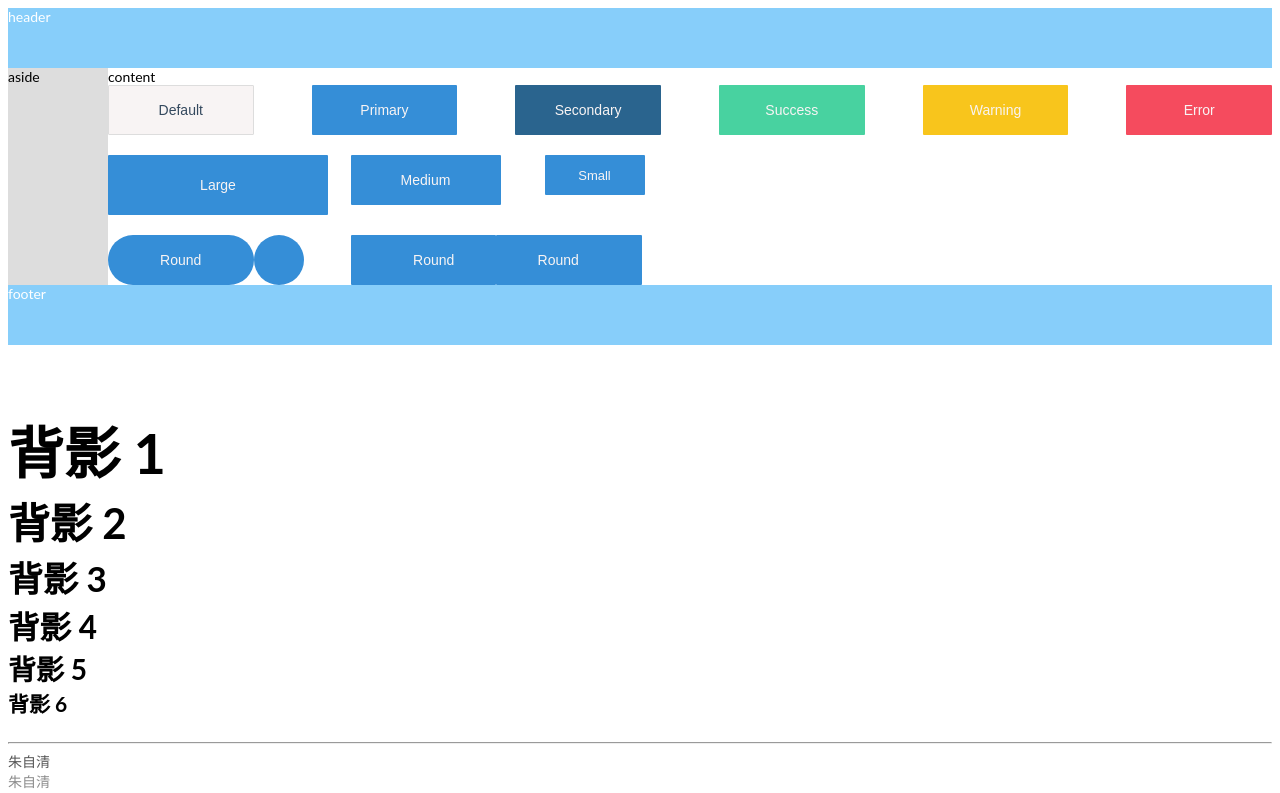
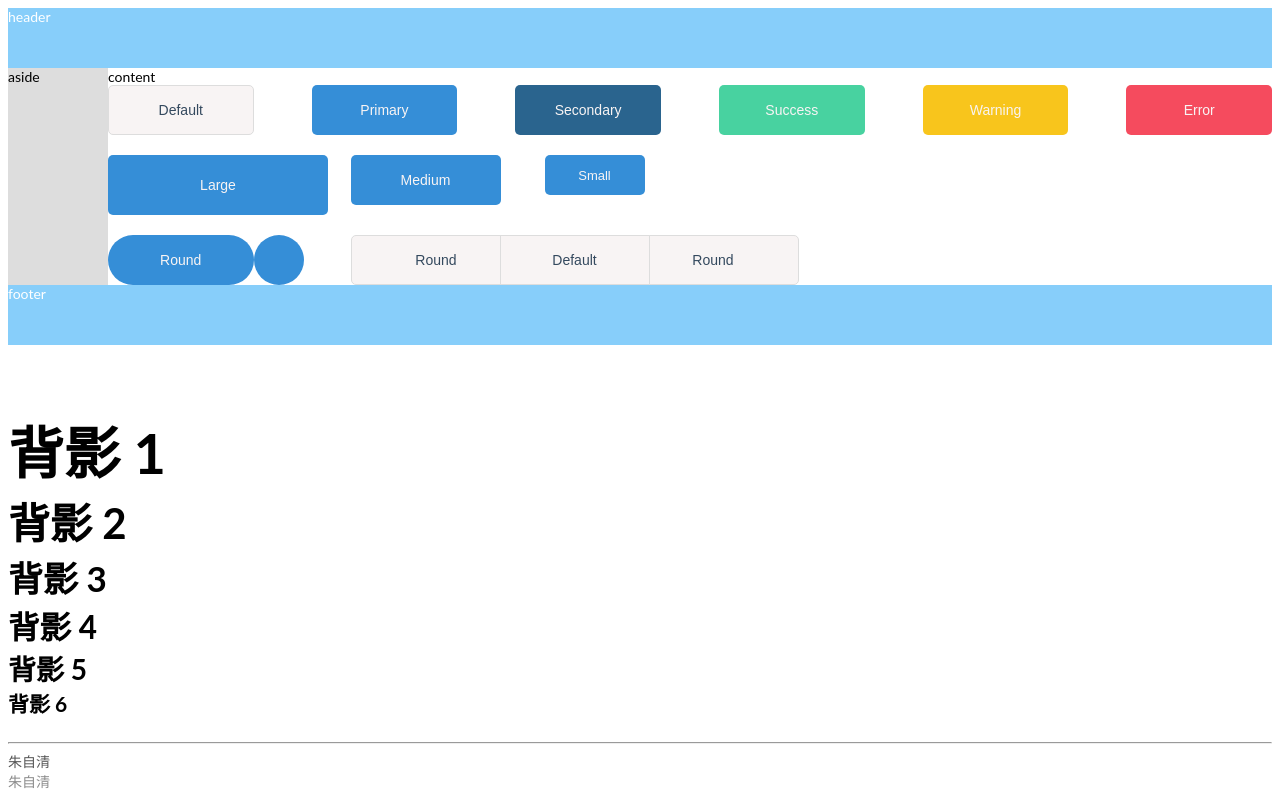
Before and after one commit to qiuhutu/sf-ui, a Vue app: page / in a window 1280 px wide. Shown: the top 793 px of the page. Built offline with nearby package versions, Linux system fonts and the light colour scheme.

Commit message:
add button-group feature

```diff
--- a/src/App.vue
+++ b/src/App.vue
@@ -49,10 +49,11 @@
               </sf-button>
             </sf-col>
             <sf-col :span="3">
-              <sf-button type="primary" loading>Round</sf-button>
-            </sf-col>
-            <sf-col :span="3">
-              <sf-button type="primary" loading iconPosition="right">Round</sf-button>
+              <sf-button-group>
+                <sf-button loading>Round</sf-button>
+                <sf-button>Default</sf-button>
+                <sf-button loading iconPosition="right">Round</sf-button>
+              </sf-button-group>
             </sf-col>
           </sf-row>
         </sf-content>
@@ -113,8 +114,8 @@
       ellipsis
     >近几年来，父亲和我都是东奔西走，家中光景是一日不如一日。他少年出外谋生，独力支持，做了许多大事。哪知老境却如此颓唐！他触目伤怀，自然情不能自已。情郁于中，自然要发之于外；家庭琐屑便往往触他之怒。他待我渐渐不同往日。但最近两年不见，他终于忘却我的不好，只是惦记着我，惦记着他的儿子。我北来后，他写了一信给我，信中说道：“我身体平安，惟膀子疼痛厉害，举箸提笔，诸多不便，大约大去之期不远矣。”我读到此处，在晶莹的泪光中，又看见那肥胖的、青布棉袍黑布马褂的背影。唉！我不知何时再能与他相见！</sf-paragraph>
     <sf-paragraph
-    :ellipsis="{rows: 2, expandable: true}"
-    >近几年来，父 亲和我  都 是东奔西走，家中光景是一日不如一日。他少年出外谋生，独力支持，做了许多大事。哪知老境却如此颓唐！他触目伤怀，自然情不能自已。情郁于中，自然要发之于外；家庭琐屑便往往触他之怒。他待我渐渐不同往日。但最近两年不见，他终于忘却我的不好，只是惦记着我，惦记着他的儿子。我北来后，他写了一信给我，信中说道：“我身体平安，惟膀子疼痛厉害，举箸提笔，诸多不便，大约大去之期不远矣。”我读到此处，在晶莹的泪光中，又看见那肥胖的、青布棉袍黑布马褂的背影。唉！我不知何时再能与他相见！</sf-paragraph>
+      :ellipsis="{rows: 2, expandable: true}"
+    >近几年来，父 亲和我 都 是东奔西走，家中光景是一日不如一日。他少年出外谋生，独力支持，做了许多大事。哪知老境却如此颓唐！他触目伤怀，自然情不能自已。情郁于中，自然要发之于外；家庭琐屑便往往触他之怒。他待我渐渐不同往日。但最近两年不见，他终于忘却我的不好，只是惦记着我，惦记着他的儿子。我北来后，他写了一信给我，信中说道：“我身体平安，惟膀子疼痛厉害，举箸提笔，诸多不便，大约大去之期不远矣。”我读到此处，在晶莹的泪光中，又看见那肥胖的、青布棉袍黑布马褂的背影。唉！我不知何时再能与他相见！</sf-paragraph>
     <sf-link href="#" disabled>Text Link</sf-link>
     <sf-link type="primary">Text Link</sf-link>
     <sf-link type="success">Text Link</sf-link>
@@ -127,6 +128,7 @@
 <script>
 import "./styles/app.scss";
 import SfButton from "./components/basic/button/button";
+import SfButtonGroup from "./components/basic/button/button-group";
 import SfContent from "@/components/basic/layout/content";
 import SfHeader from "@/components/basic/layout/header";
 import SfContainer from "@/components/basic/layout/container";
@@ -144,6 +146,7 @@ export default {
   name: "app",
   components: {
     "sf-button": SfButton,
+    "sf-button-group": SfButtonGroup,
     "sf-content": SfContent,
     "sf-header": SfHeader,
     "sf-container": SfContainer,
--- /dev/null
+++ b/src/components/basic/button/button-group.vue
@@ -0,0 +1,38 @@
+<template>
+  <div class="sf-button-group">
+    <slot />
+  </div>
+</template>
+
+<script>
+export default {
+  name: "sf-button-group"
+};
+</script>
+
+<style lang="scss" scoped>
+.sf-button-group {
+  display: inline-flex;
+  vertical-align: middle;
+  > .sf-button {
+    &:not(:first-child) {
+      margin-left: -1px;
+    }
+    &:first-child {
+      border-top-right-radius: 0;
+      border-bottom-right-radius: 0;
+    }
+    &:last-child {
+      border-top-left-radius: 0;
+      border-bottom-left-radius: 0;
+    }
+    &:not(:first-child):not(:last-child) {
+        border-radius: 0;
+    }
+    &:hover {
+      position: relative;
+      z-index: 1;
+    }
+  }
+}
+</style>
--- a/src/components/basic/button/button.vue
+++ b/src/components/basic/button/button.vue
@@ -123,7 +123,7 @@ $width-large: 220px;
 
 .sf-button {
   display: inline-flex;
-  border-radius: 1px;
+  border-radius: 5px;
   justify-content: center;
   align-items: center;
   vertical-align: middle;
```
